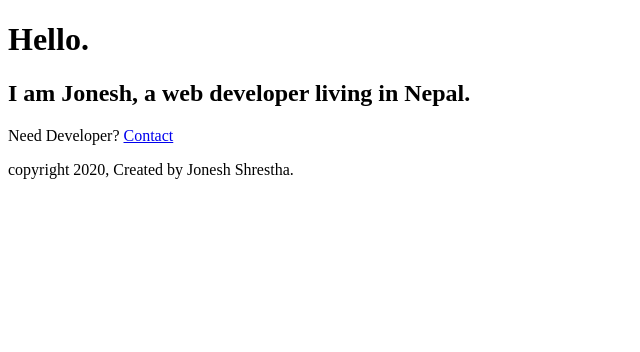
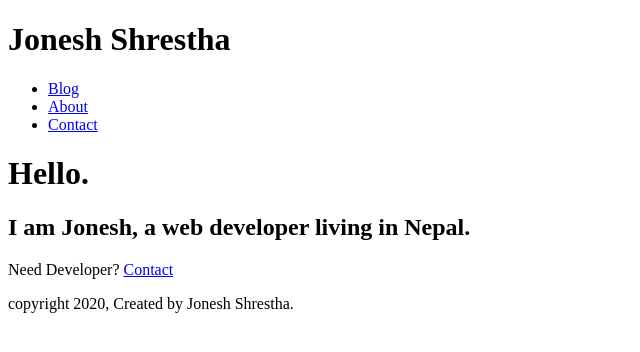
Before and after one commit to joneshshrestha/gatbsy-website, a Gatsby site: page / in a window 1280 px wide. Shown: the whole page, without its empty margins (0-640 px from the left). Built offline with nearby package versions, Linux system fonts and the light colour scheme; Gatsby itself is replaced by a stand-in of ours.

Commit message:
header added

```diff
--- /dev/null
+++ b/src/components/header.js
@@ -0,0 +1,25 @@
+import React from 'react'
+import { Link } from 'gatsby'
+
+const Header = () => {
+    return (
+        <header>
+            <h1>Jonesh Shrestha</h1>
+            <nav>
+                <ul>
+                    <li>
+                        <Link to='/blog'>Blog</Link>
+                    </li>
+                    <li>
+                        <Link to = '/about'>About</Link>
+                    </li>
+                    <li>
+                        <Link to = '/contact'>Contact</Link>
+                    </li>
+                </ul>
+            </nav>
+        </header>
+    )
+}
+
+export default Header
--- a/src/pages/index.js
+++ b/src/pages/index.js
@@ -1,10 +1,12 @@
 import React from 'react'
 import { Link } from 'gatsby'
+import Header from '../components/header'
 import Footer from '../components/footer'
 
 const indexPage = () => {
   return (
     <div>
+      < Header />
       <h1>Hello.</h1>
       <h2>I am Jonesh, a web developer living in Nepal.</h2>
       <p>Need Developer? <Link to='/contact'>Contact</Link></p>
```
